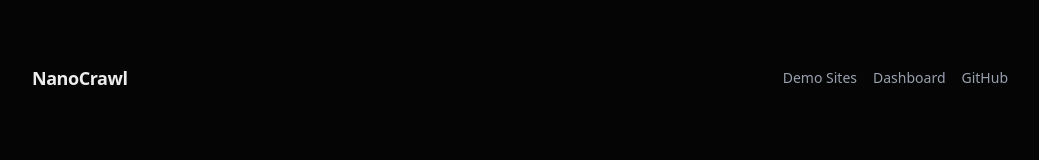
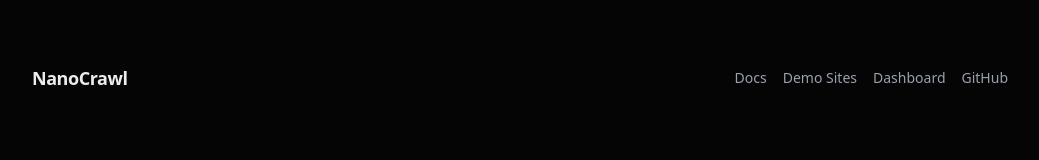
Before and after one commit to nanocrawl-xyz/landing, a Next.js app: page / in a window 1280 px wide. Shown: the top 160 px of the page, without its empty margins (120-1159 px from the left). Built offline with nearby package versions, Linux system fonts and the light colour scheme.

Commit message:
Add link to documentation in the navigation bar

```diff
--- a/app/page.tsx
+++ b/app/page.tsx
@@ -5,6 +5,12 @@ export default function Home() {
       <nav className="flex items-center justify-between">
         <span className="text-lg font-bold tracking-tight">NanoCrawl</span>
         <div className="flex gap-4 text-sm">
+          <a
+            href="https://docs.nanocrawl.xyz/docs"
+            className="text-gray-400 hover:text-white transition"
+          >
+            Docs
+          </a>
           <a
             href="#demo-sites"
             className="text-gray-400 hover:text-white transition"
```
